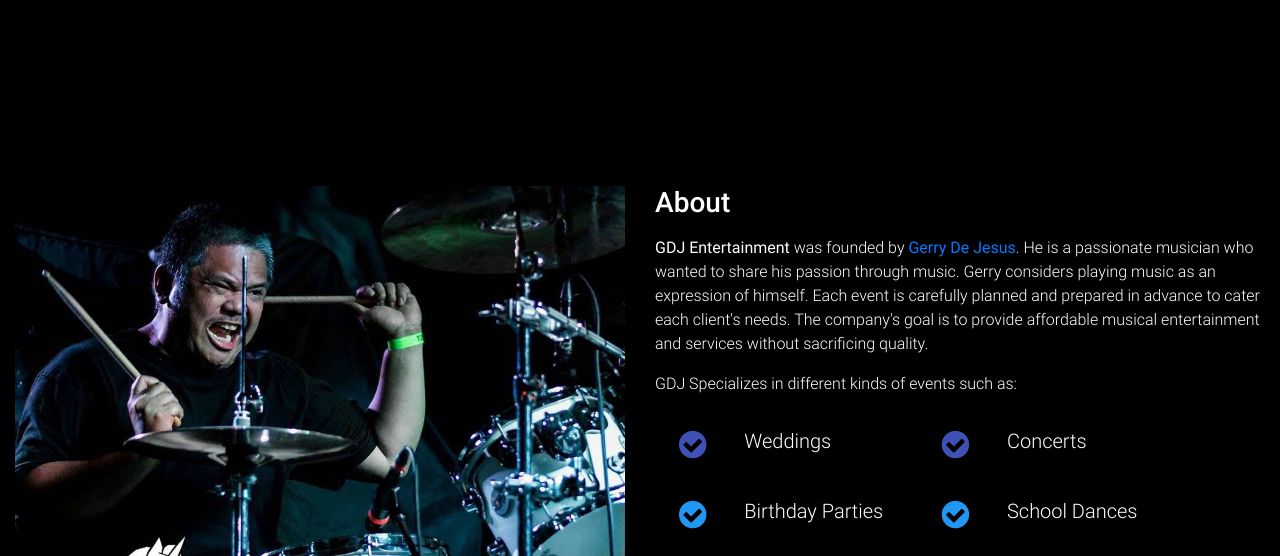
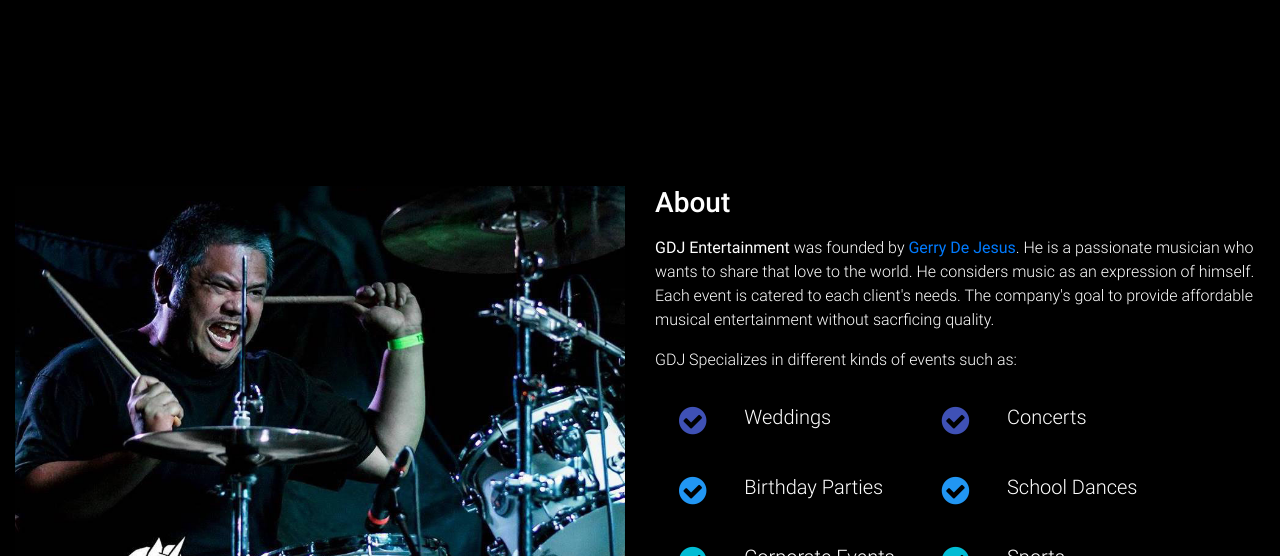
Before and after one commit to githubmobgaaps/GDJ-Entertainment, a plain HTML site: page index.html in a window 1280 px wide. Shown: the part 662-1218 px from the top of the page. Drawn offline with Linux system fonts and the light colour scheme.

Commit message:
index and services
change per gerry'request

```diff
--- a/index.html
+++ b/index.html
@@ -165,7 +165,7 @@
 
           <!-- Main heading -->
           <h3 class="h3 mb-3">About</h3>
-          <p><strong>GDJ Entertainment</strong> was founded by <strong style="color:#007bff;">Gerry De Jesus</strong>. He is a passionate musician who wanted to share his passion through music.  Gerry considers playing music as an expression of himself.  Each event is carefully planned and prepared in advance to cater each client's needs. The company's goal is to provide affordable musical entertainment and services without sacrificing quality.</p>
+          <p><strong>GDJ Entertainment</strong> was founded by <strong style="color:#007bff;">Gerry De Jesus</strong>. He is a passionate musician who wants to share that love to the world.  He considers music as an expression of himself.  Each event is catered to each client's needs.  The company's goal to provide affordable musical entertainment without sacrficing quality.</p>
           <p>GDJ Specializes in different kinds of events such as:</p>
           <!-- Main heading -->
 
```
Also changed, not shown: services.html (+1 -1 lines).
